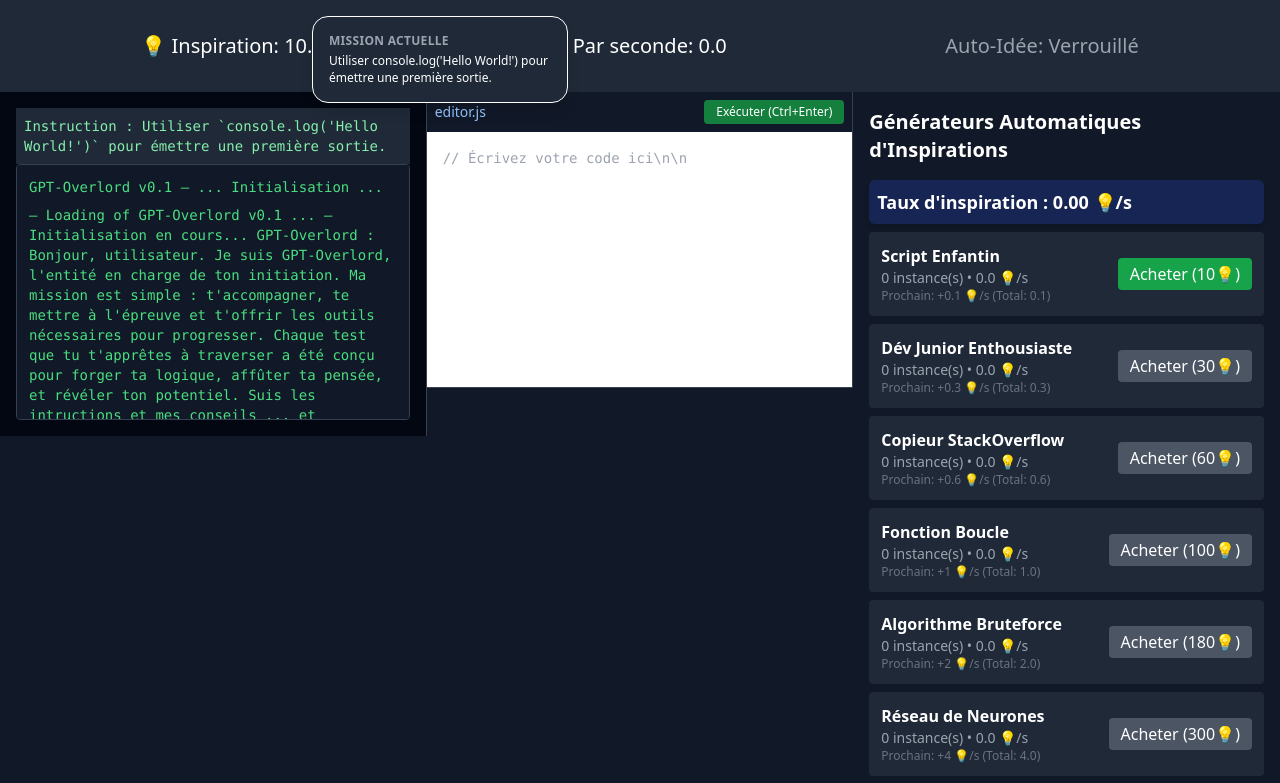
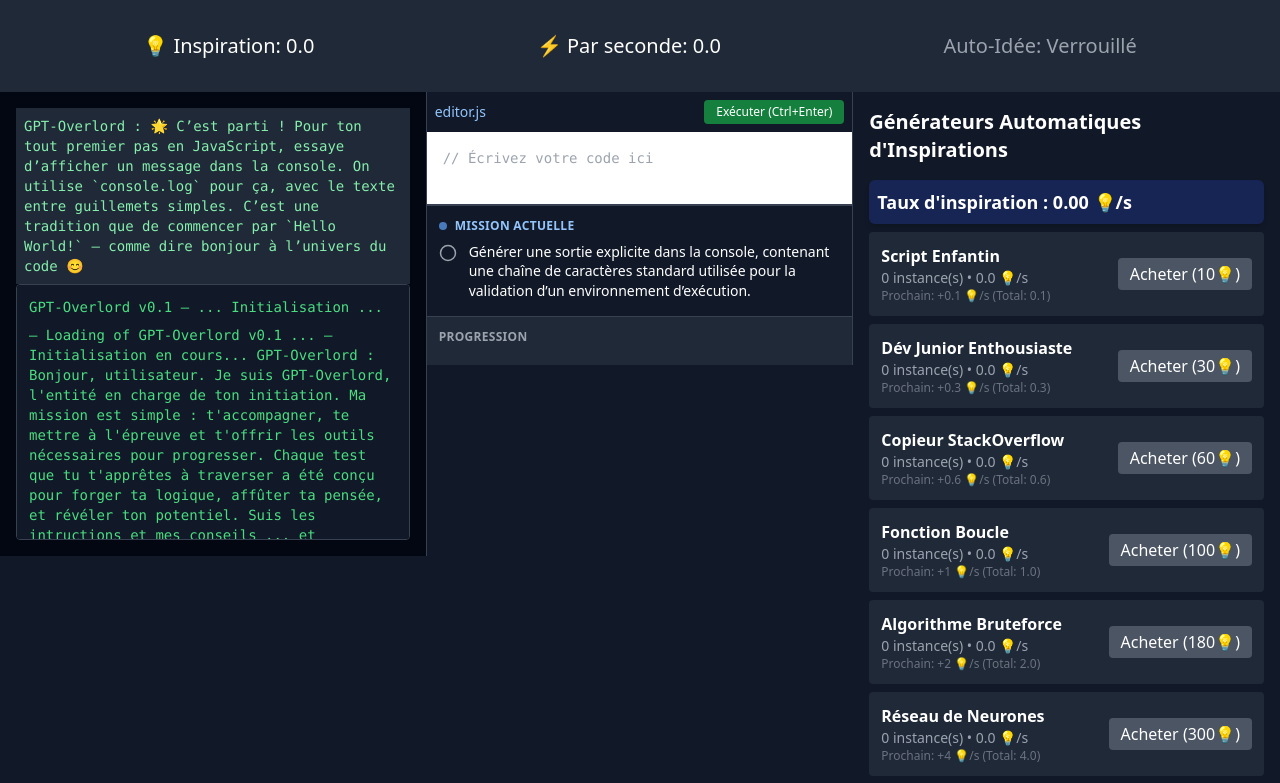
Before and after one commit to 0feeling/IDLE-Overlord, a React (Vite) app in the folder idle-overlord/: page / in a window 1280 px wide. Shown: the top 783 px of the page. Built offline with nearby package versions, Linux system fonts and the light colour scheme.

Commit message:
dialogue GPToverlord

```diff
--- a/idle-overlord/src/Editor.jsx
+++ b/idle-overlord/src/Editor.jsx
@@ -1,5 +1,6 @@
 import React, { useEffect, useState, useRef } from "react";
 import { useGPTOverlord } from "./GPTOverlordContext";
+import MissionPanel from "./MissionPanel"; // Import du composant MissionPanel
 
 // Constantes pour les vérifications de code
 const matchByStep = {
@@ -24,32 +25,32 @@ const mistralMissions = {
 // Solutions exactes à copier-coller pour chaque étape
 const helpMessages = {
   0: [
-    "Essaie d'écrire exactement : console.log('Hello World!').",
-    "Code correct pour cette mission: console.log('Hello World!')"
+    "Allez, je t’aide ! Tu dois écrire `console.log('Hello World!')` — avec les guillemets simples et le point-virgule à la fin si tu veux faire propre. Tu vas y arriver 🌈",
+    "Essaie d’écrire `console.log('Hello World!')` tout simplement. C’est comme envoyer une carte postale à la console 📬"
   ],
   1: [
-    "Tu dois créer une fonction appelée unlockButton. Pour créer une fonction utilise le mot-clé : `function + SonNom() suivie de {}`",
-    "Code correct pour cette mission: function unlockButton() {}"
+    "Presque ! Pour créer une fonction, tu écris `function unlockButton()` suivi de `{}`. Tu n’as pas besoin de mettre quoi que ce soit dedans pour le moment 💛",
+    "Tu peux écrire quelque chose comme `function unlockButton() {}` — c’est une promesse que tu feras quelque chose avec plus tard 😉"
   ],
   2: [
-    "On attend un bouton HTML ici. Attends, je t'aide :",
-    "Code correct pour cette mission: <button>Inspiration</button>"
+    "Tu peux ajouter dans ton HTML : `<button>Inspiration</button>` — tout doux, tout simple ! Le bouton n’a pas besoin de faire quoi que ce soit pour l’instant 🌸",
+    "Essaie d’écrire `<button>Inspiration</button>` dans ton fichier HTML. Ce petit bouton deviendra un déclencheur magique bientôt ! 🪄"
   ],
   3: [
-    "Il te faut une fonction appelée : `gainInspiration(){}`",
-    "Code correct pour cette mission: function gainInspiration() {}"
+    'Essaie de faire une fonction avec `function gainInspiration()` suivie de `{}`. Et ensuite, ajoute à ton bouton un `onclick="gainInspiration()"` ! Tu verras, ça cliquera tout seul 🎯',
+    'Tu peux écrire une fonction `function gainInspiration() {}` et ajouter `onclick="gainInspiration()"` dans ton `<button>`. C’est comme donner une action à ton bouton ! 🧩'
   ],
   4: [
-    "Essaie de créer une fonction autoClick() qui utilise setInterval().",
-    "Code correct pour cette mission: function autoClick() { setInterval(gainInspiration, 1000); }"
+    "Tu vas y arriver ! Il faut écrire une fonction `autoClick()` et à l’intérieur mettre `setInterval(gainInspiration, 1000);` — c’est lui qui cliquera tout seul pour toi ⏱️",
+    "Essaie une fonction comme `function autoClick() { setInterval(gainInspiration, 1000); }`. C’est comme un réveil qui sonne toutes les secondes ⏰"
   ],
   5: [
-    "Crée une fonction unlockAutoIdea() qui appelle autoClick().",
-    "Code correct pour cette mission: function unlockAutoIdea() { autoClick(); }"
+    "Courage ! Crée une fonction `unlockAutoIdea()` qui appelle juste `autoClick()` à l’intérieur. Une ligne suffit ! C’est le bouton ‘GO’ de ta machine à idées 🏁",
+    "Tu peux écrire `function unlockAutoIdea() { autoClick(); }` — c’est une fonction qui appuie sur le bouton ‘clic automatique’ pour toi 💫"
   ],
   6: [
-    "Essaie d'utiliser system.debug() ou who.is.mistral() pour découvrir un secret.",
-    "Code correct pour cette mission: who.is.mistral()"
+    "Essaie d’écrire `who.is.mistral()` dans la console... chuuuut, c’est un petit secret entre nous 🤫",
+    "Tu peux taper `who.is.mistral()` — tu risques d’apprendre un truc étonnant 👽"
   ]
 };
 
@@ -304,12 +305,12 @@ function Editor({ gameState, setGameState }) {
 
       <textarea
         ref={editorRef}
-        className="w-full h-64 bg-white text-black p-4 font-mono text-sm resize-none outline-none border-b border-gray-700"
-        placeholder="// Écrivez votre code ici\n\n" // Use placeholder instead of value
+        className="flex-1 bg-white text-black p-4 font-mono text-sm resize-none outline-none border-b border-gray-700"
+        placeholder="// Écrivez votre code ici"
         onChange={handleCodeChange}
         onKeyDown={handleKeyDown}
         spellCheck="false"
-        value={code} // S'assurer que la valeur est bien liée
+        value={code}
       />
 
       {feedback && (
@@ -325,6 +326,9 @@ function Editor({ gameState, setGameState }) {
           {feedback}
         </div>
       )}
+
+      {/* Intégration du panneau de missions directement dans l'éditeur */}
+      <MissionPanel />
     </div>
   );
 }
--- a/idle-overlord/src/GPTOverlordContext.jsx
+++ b/idle-overlord/src/GPTOverlordContext.jsx
@@ -17,32 +17,37 @@ generatorsData.forEach((gen) => {
 const tutorialMissions = [
   {
     instruction:
-      "Utiliser console.log('Hello World!') pour émettre une première sortie.",
-    validated: false
-  },
-  { instruction: "Créer une fonction nommée unlockButton.", validated: false },
-  {
-    instruction: "Ajouter un élément cliquable de type <button>.",
+      "Générer une sortie explicite dans la console, contenant une chaîne de caractères standard utilisée pour la validation d’un environnement d’exécution.",
     validated: false
   },
   {
     instruction:
-      "Définir une fonction nommée gainInspiration() et l'associer à l'action du bouton.",
+      "Déclarer une entité procédurale nommée selon la convention camelCase, chargée de rendre accessible une interface bloquée initialement.",
     validated: false
   },
   {
     instruction:
-      "Créer une fonction automatique de clic. Nom suggéré : autoClick().",
+      "Ajouter à la structure du document HTML un élément interactif de type bouton affichant une instruction textuelle explicite.",
     validated: false
   },
   {
     instruction:
-      "Créer la fonction unlockAutoIdea() pour activer le mécanisme de clic automatique.",
+      "Définir une fonction identifiable, destinée à être déclenchée par l’action utilisateur sur l’élément interactif. Son rôle est de produire un effet assimilable à une acquisition de ressource.",
     validated: false
   },
   {
     instruction:
-      "Découvrir les commandes secrètes. Essayez system.debug() ou who.is.mistral().",
+      "Établir une routine nommée, conçue pour simuler un déclenchement automatique périodique via une boucle temporelle implicite.",
+    validated: false
+  },
+  {
+    instruction:
+      "Créer une fonction distincte permettant l’activation conditionnelle du processus d’exécution automatique défini précédemment.",
+    validated: false
+  },
+  {
+    instruction:
+      "Provoquer l’exécution manuelle d’au moins une interface interne exposée à l’espace global, identifiée par un nom composé hiérarchique.",
     validated: false
   }
 ];
@@ -67,7 +72,7 @@ export const useGPTOverlord = () => useContext(GPTOverlordContext);
 
 export const GPTOverlordContextProvider = ({ children }) => {
   const [gameState, setGameState] = useState({
-    inspiration: 10, // Démarrer avec un peu d'inspiration pour pouvoir acheter
+    inspiration: 0, //valeur de départ
     autoIdeaUnlocked: false,
     tutorialStep: 0,
     code: "", // Initialiser avec une chaîne vide
--- a/idle-overlord/src/MissionPanel.jsx
+++ b/idle-overlord/src/MissionPanel.jsx
@@ -1,28 +1,80 @@
 import React from "react";
-import { CheckCircle2 } from "lucide-react"; // Icône stylée
+import { useGPTOverlord } from "./GPTOverlordContext";
+import { CheckCircle, Circle } from "lucide-react"; // Importation des icônes
 
-function MissionPanel({ mission, isValidated }) {
-  if (!mission) return null;
+function MissionPanel() {
+  const { gameState } = useGPTOverlord();
+
+  // Déterminer quelle liste de missions utiliser en fonction du mode
+  const missions = gameState.mistralMode
+    ? gameState.mistralMissions
+    : gameState.missions;
+  const currentStep = gameState.mistralMode
+    ? gameState.mistralStep
+    : gameState.tutorialStep;
+
+  // Obtenir la mission actuelle
+  const currentMission = missions[currentStep] || {
+    instruction: "Toutes les missions terminées!",
+    validated: false
+  };
 
   return (
-    <div className="absolute -top-16 left-1/4 transform -translate-x-2 items-start border mt-20 border-white left text-xs bg-gray-800 p-4 rounded-2xl shadow-lg w-64 flex gap-3">
-      <div className="flex-1">
-        <h2 className=" text-gray-400 uppercase tracking-wide font-semibold mb-1">
+    <div className="bg-gray-800 border-t border-gray-700 max-h-64 overflow-y-auto flex flex-col">
+      {/* Mission actuelle - bien en évidence */}
+      <div className="bg-gray-900 p-3 border-b border-gray-700 sticky top-0">
+        <h2 className="text-blue-300 text-xs uppercase tracking-wide font-semibold mb-1 flex items-center">
+          <span className="inline-block w-2 h-2 bg-blue-400 rounded-full mr-2 animate-pulse"></span>
           Mission actuelle
         </h2>
-        <p
-          className={`text-xs leading-snug ${isValidated ? "line-through text-green-400" : "text-white"}`}
-        >
-          {mission}
-        </p>
+        <div className="flex items-start gap-3 py-1">
+          <div className="mt-0.5">
+            {currentMission.validated ? (
+              <CheckCircle className="text-green-400" size={18} />
+            ) : (
+              <Circle className="text-gray-400" size={18} />
+            )}
+          </div>
+          <p
+            className={`text-sm leading-snug ${currentMission.validated ? "text-green-400" : "text-white"}`}
+          >
+            {currentMission.instruction}
+          </p>
+        </div>
       </div>
 
-      {isValidated && (
-        <CheckCircle2
-          className="text-green-400 shrink-0 animate-bounce"
-          size={24}
-        />
-      )}
+      {/* Missions précédentes - avec état checked/unchecked */}
+      <div className="p-3">
+        <h3 className="text-gray-400 text-xs uppercase tracking-wide font-semibold mb-2">
+          Progression
+        </h3>
+        <div className="space-y-2">
+          {missions.map((mission, index) => {
+            // Ne pas afficher la mission actuelle ou les missions futures
+            if (index >= currentStep) return null;
+
+            return (
+              <div
+                key={index}
+                className="flex items-start gap-3 py-1 opacity-80 hover:opacity-100 transition-opacity"
+              >
+                <div className="mt-0.5">
+                  {mission.validated ? (
+                    <CheckCircle className="text-green-400" size={16} />
+                  ) : (
+                    <Circle className="text-gray-400" size={16} />
+                  )}
+                </div>
+                <p
+                  className={`text-xs leading-snug ${mission.validated ? "text-green-400 line-through" : "text-gray-300"}`}
+                >
+                  {mission.instruction}
+                </p>
+              </div>
+            );
+          })}
+        </div>
+      </div>
     </div>
   );
 }
--- a/idle-overlord/src/MissionTerminal.jsx
+++ b/idle-overlord/src/MissionTerminal.jsx
@@ -2,12 +2,19 @@ import React from "react";
 import { useGPTOverlord } from "./GPTOverlordContext";
 
 const missionMessages = {
-  0: "Instruction : Utiliser `console.log('Hello World!')` pour émettre une première sortie.",
-  1: "Instruction : Créer une fonction nommée `unlockButton`.",
-  2: "Instruction : Ajouter un élément cliquable de type `<button>`.",
-  3: "Instruction : Définir une fonction nommée `gainInspiration()` et l’associer à l’action du bouton.",
-  4: "Instruction : Créer une fonction automatique de clic. Nom suggéré : `autoClick()`.",
-  5: "Instruction : Créer la fonction `unlockAutoIdea()` pour activer le mécanisme de clic automatique."
+  0: "GPT-Overlord : 🌟 C’est parti ! Pour ton tout premier pas en JavaScript, essaye d’afficher un message dans la console. On utilise `console.log` pour ça, avec le texte entre guillemets simples. C’est une tradition que de commencer par `Hello World!` — comme dire bonjour à l’univers du code 😊",
+
+  1: "GPT-Overlord : 🛠️ Très bien ! Maintenant, écris une fonction toute simple. Pour ça, tu vas utiliser le mot-clé `function`, suivi du nom `unlockButton` avec des parenthèses, puis des accolades. Elle ne fera rien encore, mais c’est une base solide à poser 🧱",
+
+  2: "GPT-Overlord : 🖱️ On passe au HTML ! Crée un bouton avec la balise `<button>`. Tu peux lui donner un petit texte doux, comme 'Inspiration'. Ce bouton nous servira pour déclencher la suite des événements ✨",
+
+  3: "GPT-Overlord : ✨ Super ! Crée maintenant une nouvelle fonction, que tu peux appeler `gainInspiration()` par exemple. Et surtout, relie cette fonction à ton bouton avec un `onclick`. Comme ça, quand on clique, la magie opère ! 🎩",
+
+  4: "GPT-Overlord : ⚙️ Tu es prêt·e pour un peu d’automatisation ? Crée une fonction appelée `autoClick()`, et utilise `setInterval()` dedans pour que ta fonction `gainInspiration` se lance automatiquement à intervalles réguliers. Comme un petit moteur qui tourne tout seul 🔁",
+
+  5: "GPT-Overlord : 🚀 On conclut ce palier ! Crée une dernière fonction appelée `unlockAutoIdea()` qui appelle `autoClick()` quand elle est lancée. C’est un peu comme activer une machine à produire des idées sans interruption ! 💭",
+
+  6: "GPT-Overlord : 🕵️ Petit défi bonus ! Il existe une fonction cachée dans le système… Peut-être un truc comme `who.is.mistral()` ? Essaie de l'appeler depuis la console pour en savoir plus... 👀"
 };
 
 export default function MissionTerminal() {
```
